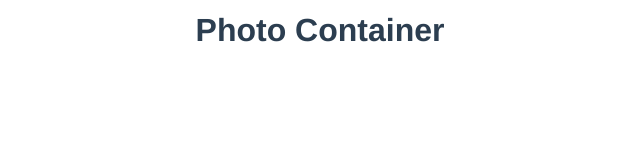
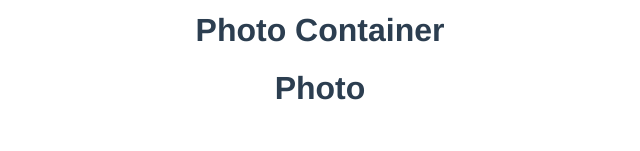
Before and after one commit to TMcMeans/photo-hunt, a Vue app: page / in a window 1280 px wide. Shown: the part 149-300 px from the top of the page, without its empty margins (320-960 px from the left). Built offline with nearby package versions, Linux system fonts and the light colour scheme.

Commit message:
Import and serve Photo component in PhotoContainer

```diff
--- a/src/components/PhotoContainer.vue
+++ b/src/components/PhotoContainer.vue
@@ -1,12 +1,18 @@
 <template>
   <div class="photo-container">
     <h1>Photo Container</h1>
+    <Photo/>
   </div>
 </template>
 
 <script>
+import Photo from "./Photo.vue";
+
 export default {
   name: "PhotoContainer",
+  components: {
+    Photo
+  },
   props: {
     msg: String
   }
```
